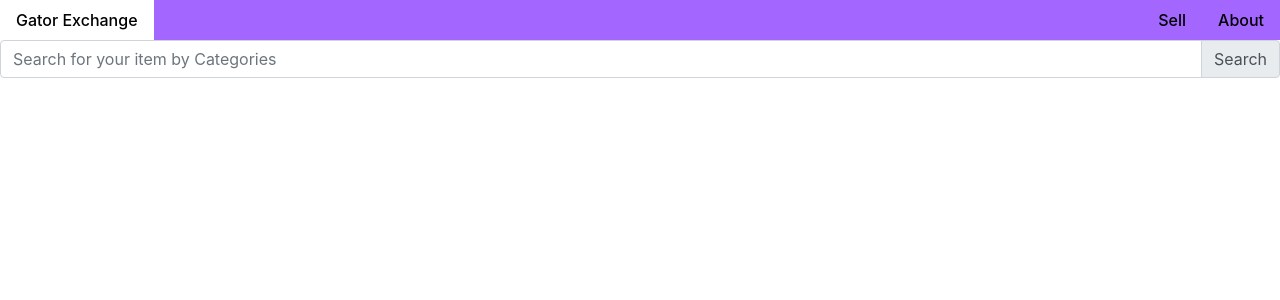
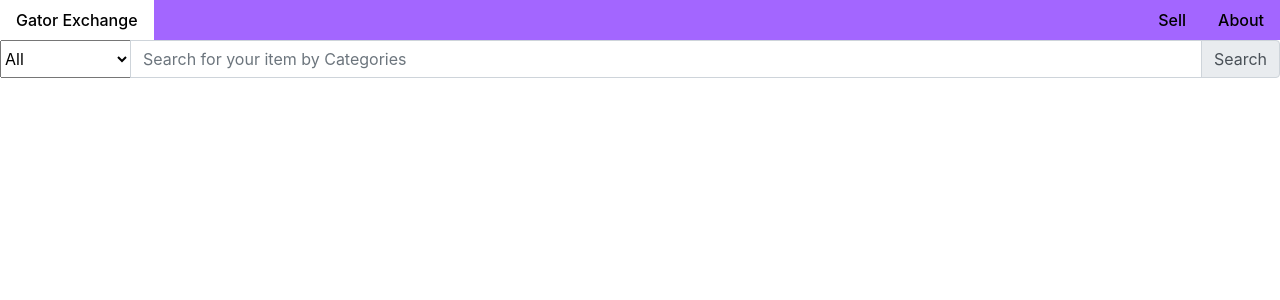
Before and after one commit to mattbho/Gator-Exchange, a React (Create React App) app in the folder client/: page /PostDetails in a window 1280 px wide. Shown: the top 300 px of the page. Built offline with nearby package versions, Linux system fonts and the light colour scheme; no server answers.

Commit message:
Changed the way search handles data

```diff
--- a/client/src/pages/components/posts.jsx
+++ b/client/src/pages/components/posts.jsx
@@ -1,28 +1,29 @@
-import React, { Component } from 'react';
+import React, { Component } from "react";
 class Post extends Component {
-
   render() {
     const item = this.props.list;
     return (
-      <a href = "PostDetails">
         <div>
           {item.map((item, k) => {
-          return(
+            return (
+              <a href="PostDetails" key = {k}>
               <div className="Column">
                 <img
                   className="postPhoto"
-            src = {item.image}
+                  src={item.image}
                   width="200"
                   heigh="250"
-            alt="post"/>
+                  alt="post"
+                />
                 <h2>$ {item.price}</h2>
                 <p>{item.title}</p>
                 <p>{item.description}</p>
               </div>
+              </a>
             );
           })}
         </div>
-      </a>
+
     );
   }
 }
--- a/client/src/pages/components/searchbar.jsx
+++ b/client/src/pages/components/searchbar.jsx
@@ -1,13 +1,30 @@
 import React, { Component } from "react";
-import Post from './posts';
+import Post from "./posts";
 
 class SearchBar extends Component {
-  state = {
-    query: "",
-    items: null
-  };
+  constructor(props){
+    super(props);
+    this.state = {
+      query: "",
+      value: "All",
+      items: null
+    }
+    this.handleChange = this.handleChange.bind(this);
+  }
+
+
   search() {
-    fetch(`/api/${this.state.query}`)
+    fetch(`/allItems`, {
+      method: 'POST',
+      headers: {
+        'Accept': 'application/json',
+        'Content-Type': 'application/json'
+      },
+      body: JSON.stringify({
+        value : this.state.value,
+        query : this.state.query
+      })
+    })
       .then(response => response.json())
       .then(json => {
         this.setState({ items: json });
@@ -15,6 +32,9 @@ class SearchBar extends Component {
       });
   }
 
+  handleChange(event){
+    this.setState({value: event.target.value});
+  }
 
   render() {
     let items = this.state.items;
@@ -22,6 +42,14 @@ class SearchBar extends Component {
       <div className="Search">
         <div className="form-group">
           <div className="input-group">
+            <div className="input-group-prepend">
+              <select value = {this.state.value} onChange = {this.handleChange}>
+                <option defaultValue>All</option>
+                <option value = "Books">Books</option>
+                <option value = "Clothes">Clothes</option>
+                <option value = "Miscellaneous">Miscellaneous</option>
+              </select>
+            </div>
             <input
               type="text"
               className="form-control"
@@ -49,13 +77,12 @@ class SearchBar extends Component {
         </div>
         {this.state.items !== null ? (
           <div>
-            <Post list = {items}/>
+            <Post list={items} />
           </div>
         ) : (
-          <div/>
+          <div />
         )}
       </div>
-
     );
   }
 }
```
Also changed, not shown: 1 other file (tests, documents, lock files or other folders). Lines whose indentation alone changed are shown as unchanged.
